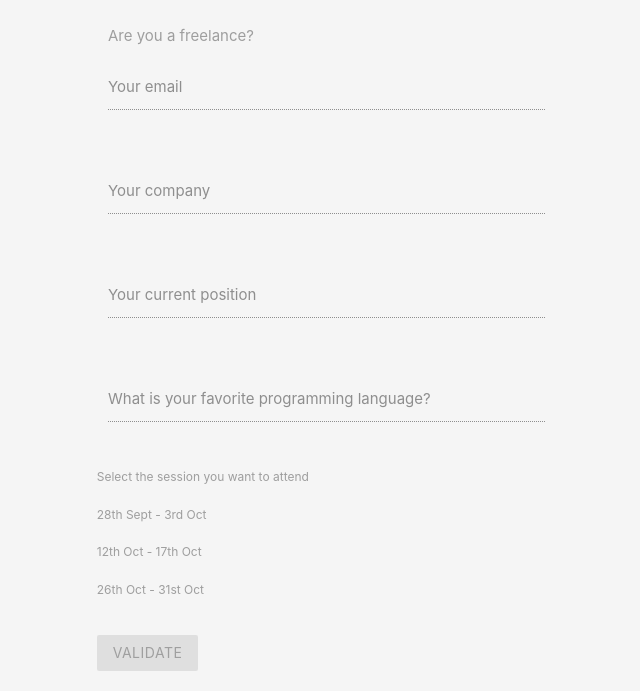
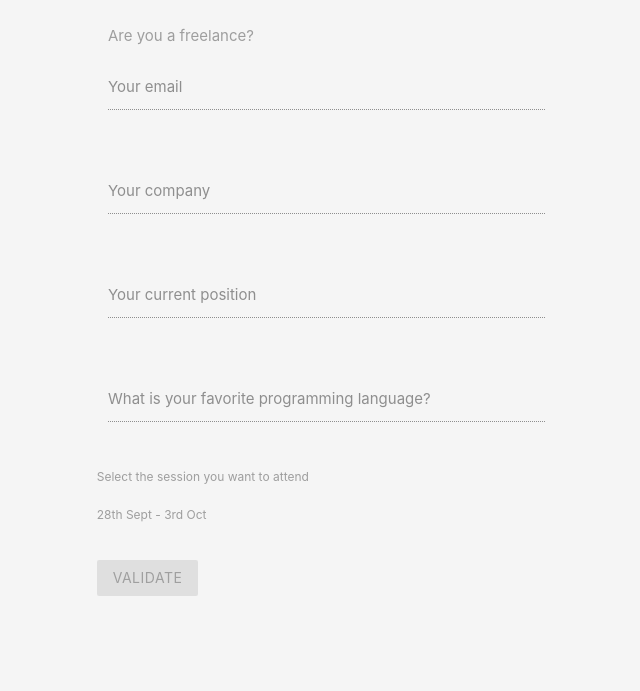
Before and after one commit to Philos-io/admission.philos.io, a website: page public/index.html at #/register in a window 1280 px wide. Shown: the part 868-1559 px from the top of the page, without its empty margins (84-724 px from the left). After the commit the page ends 1484 px from the top, so only its background shows below. Drawn offline with nearby package versions, Linux system fonts and the light colour scheme; some packages are replaced by stand-ins of ours; no server answers.

Commit message:
removed events

```diff
--- a/public/views/welcome.html
+++ b/public/views/welcome.html
@@ -97,14 +97,14 @@
             <input name="session" type="radio" id="session2" value="28th Sept - 3rd Oct" data-ng-model="vm.session"/>
             <label for="session2">28th Sept - 3rd Oct</label>
           </p>
-          <p>
-            <input class="with-gap" name="session" type="radio" id="session3" value="28th Sept - 3rd Oct"  data-ng-model="vm.session"/>
-            <label for="session3">12th Oct - 17th Oct</label>
-          </p>
-          <p>
-            <input name="session" type="radio" id="session4" value="26th Oct - 31st Oct" data-ng-model="vm.session"/>
-            <label for="session4">26th Oct - 31st Oct</label>
-          </p>
+          <!-- <p> -->
+          <!--   <input class="with&#45;gap" name="session" type="radio" id="session3" value="28th Sept &#45; 3rd Oct"  data&#45;ng&#45;model="vm.session"/> -->
+          <!--   <label for="session3">12th Oct &#45; 17th Oct</label> -->
+          <!-- </p> -->
+          <!-- <p> -->
+          <!--   <input name="session" type="radio" id="session4" value="26th Oct &#45; 31st Oct" data&#45;ng&#45;model="vm.session"/> -->
+          <!--   <label for="session4">26th Oct &#45; 31st Oct</label> -->
+          <!-- </p> -->
         </div>
         <div class="row">
           <button class="waves-effect waves-light btn" data-ng-disabled="registration.$invalid">Validate</button>
```
